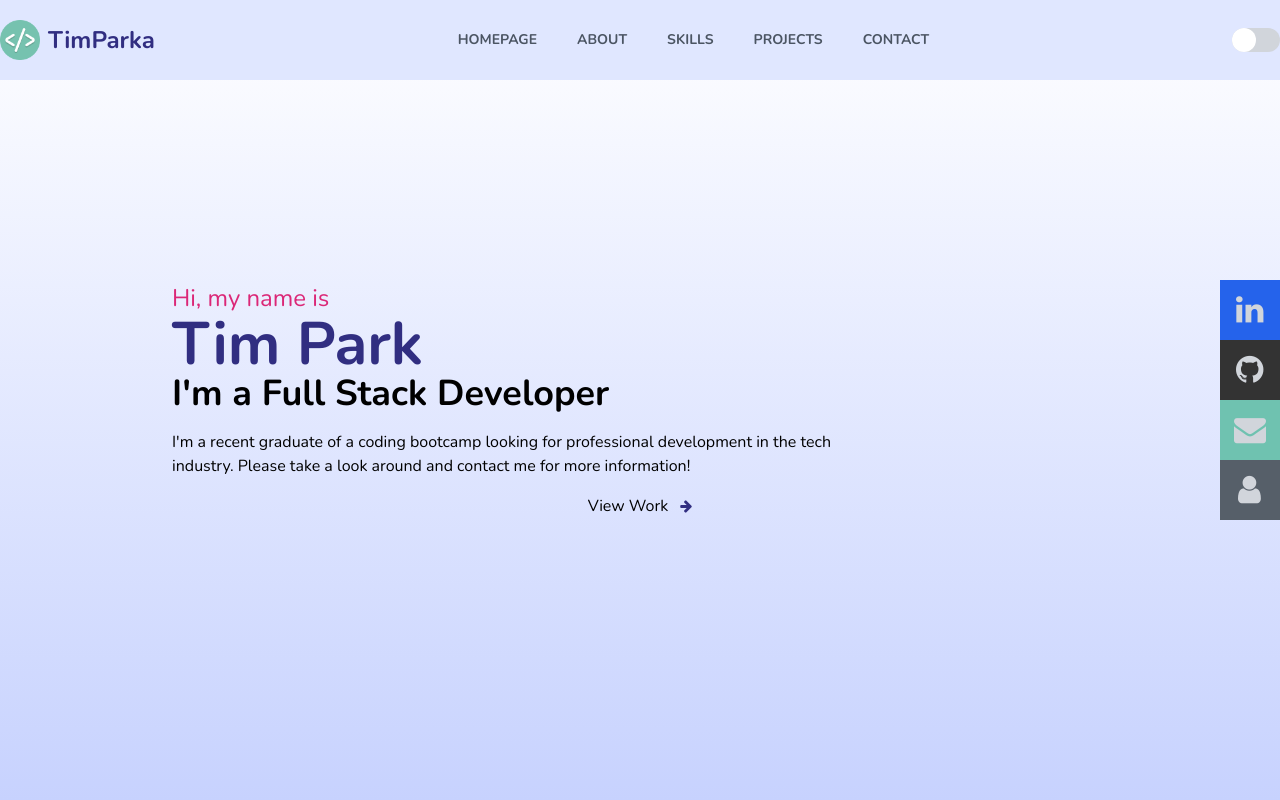
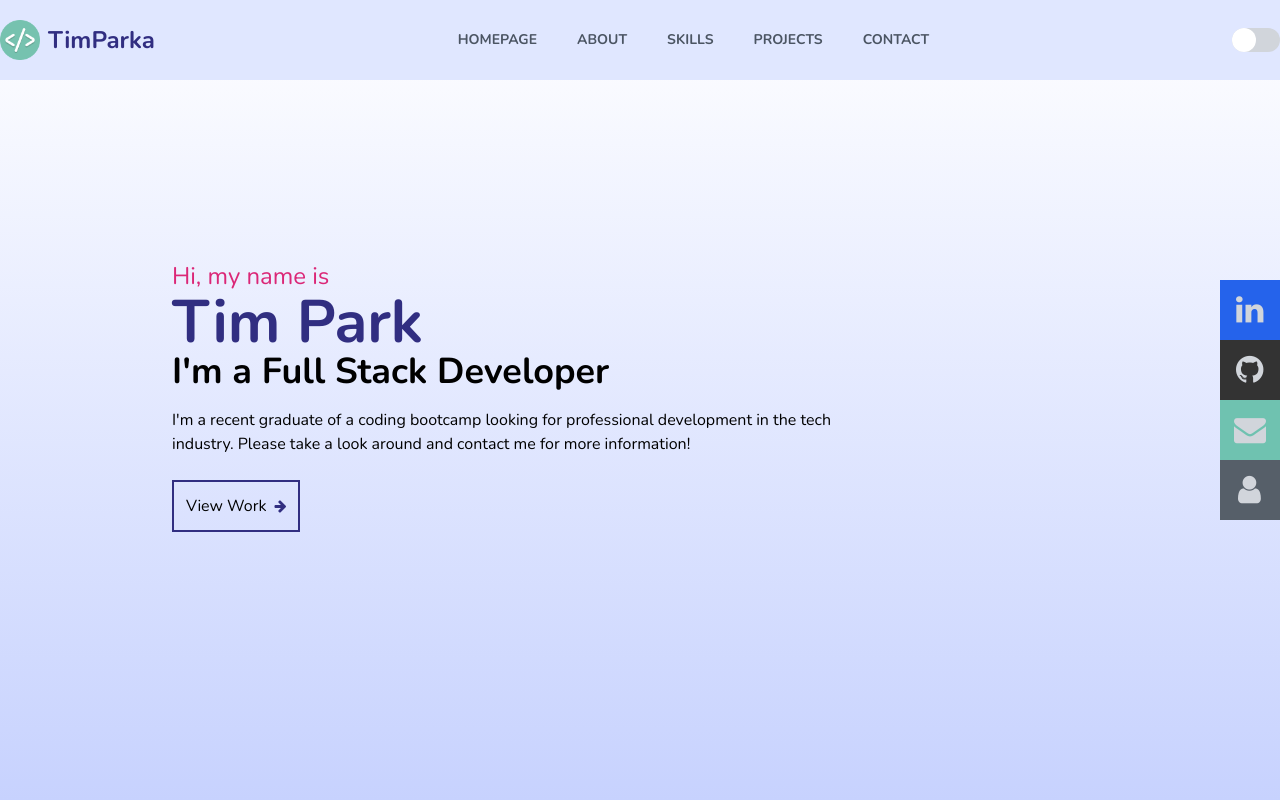
Before and after one commit to timparka/portfolio, an Angular app: page / in a window 1280 px wide. Shown: the top 800 px of the page. Built offline with nearby package versions, Linux system fonts and the light colour scheme.

Commit message:
circle z value change

```diff
--- a/src/app/home/home.component.html
+++ b/src/app/home/home.component.html
@@ -8,7 +8,7 @@
     <p class="dark:text-[#8892b0] py-4 max-w-[700px] slide-from-bottom">I'm a recent graduate of a coding bootcamp looking for
       professional development in the tech industry. Please
       take a look around and contact me for more information!</p>
-      <button (click)="navigateToProjects()">
+      <button (click)="navigateToProjects()" class="border-indigo-900 dark:text-white dark:border-white border-2 px-3 py-3 my-2 flex items-center max-w-max hover:bg-indigo-600 hover:text-white hover:border-indigo-700 dark:hover:bg-pink-600 dark:hover:border-pink-600 z-0 group slide-from-bottom">
         View Work
         <span class="text-indigo-900 dark:text-white group-hover:text-white">
           <i class="fa fa-arrow-right ml-2 text-sm sm:ml-2 sm:w-1 mr-2"></i>
```
